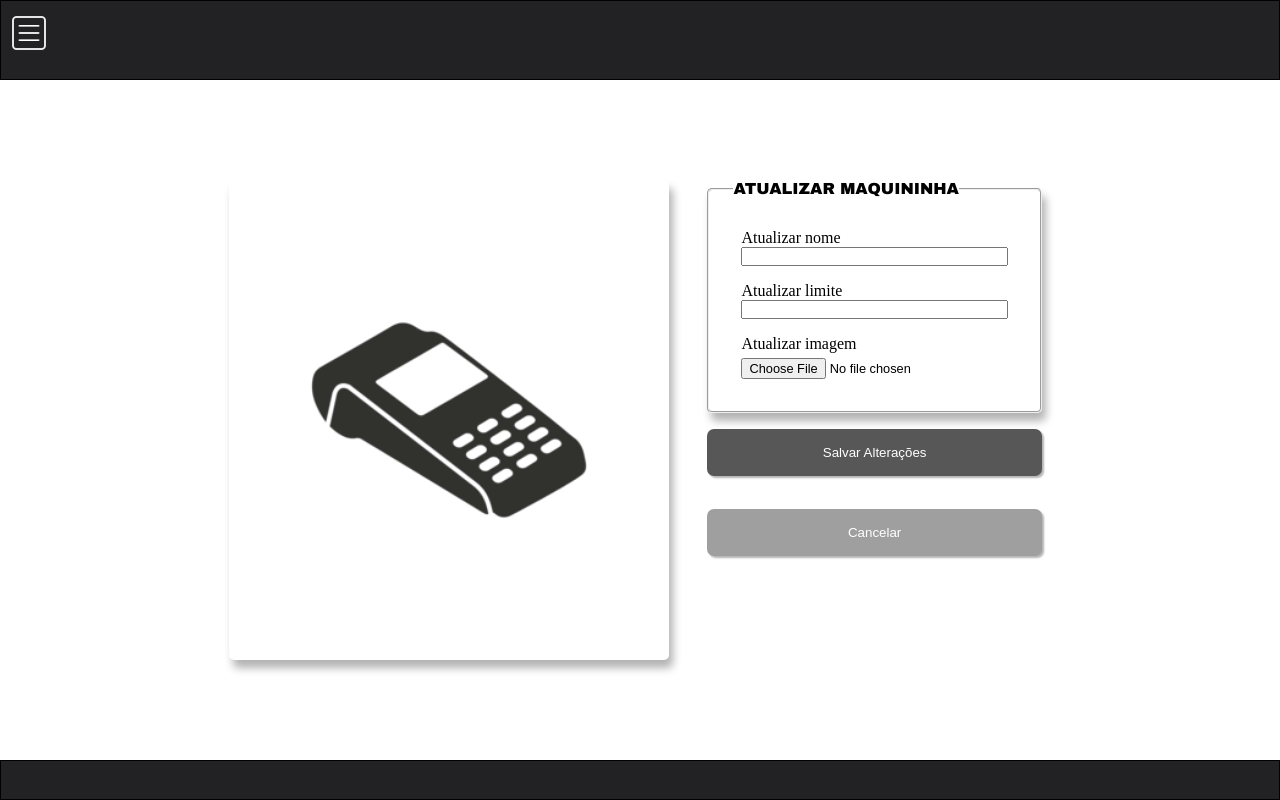
After one commit to delciocruzs2/Gerenciamento-Maquinas-de-cartao---Frango-do-Moises, a Django app: template maquinas/templates/atualizar.html in a window 1280 px wide. The commit adds this page. Run offline with Django 5.2, Linux system fonts and the light colour scheme; the template is opened without the code that fills it: values that come from a table or form of the project are taken from there, others are empty.

Commit message:
feact(atualizar_maquina): Atualizar implementado, com html e css, e demonstração de maquinas existente em gerenciador de maquinas

```diff
--- /dev/null
+++ b/maquinas/static/maquinas/css/atualizar.css
@@ -0,0 +1,125 @@
+/* Geral */
+* {
+    padding: 0;
+}
+
+main {
+    display: flex;
+    flex-direction: column;
+    align-items: center;
+    justify-content: center;
+}
+
+/* Formulario Principal */
+main form {
+    padding: 1vh;
+    display: flex;
+    flex-direction: row;
+    align-items: center;
+    justify-content: space-evenly;
+    border-radius: 5px;
+    min-height: 70vh;
+    width: 70%;
+}
+
+/* Secao da Imagem */
+#img_maquininha {
+    box-shadow: 4px 8px 8px rgba(0, 0, 0, 0.3);
+    display: flex;
+    flex-direction: column;
+    align-items: center;
+    justify-content: center;
+    border-radius: 5px;
+    height: 60vh;
+    width: 50%;
+}
+
+#img_maquininha img {
+    width: 100%;
+    height: 100%;
+    object-fit: contain;
+    border-radius: 5px;
+}
+
+/* Secao dos Campos e Fieldset */
+#forms_maquininha {
+    display: flex;
+    flex-direction: column;
+    align-items: center;
+    border-radius: 5px;
+    height: 60vh;
+    width: 40%;
+}
+
+#forms_maquininha fieldset {
+    box-shadow: 4px 8px 8px rgba(0, 0, 0, 0.3);
+    padding: 3vh;
+    display: flex;
+    justify-content: center;
+    flex-direction: column;
+    border-radius: 5px;
+    height: auto;
+    width: 95%;
+}
+
+#forms_maquininha fieldset legend {
+    font-family: 'Arial Black', sans-serif;
+    text-transform: uppercase;
+    font-weight: 900;
+    font-size: 1rem;
+}
+
+/* Divs de Valores e Inputs */
+.div_valores {
+    display: flex;
+    flex-direction: column;
+    padding: 1vh;
+    overflow: hidden;
+}
+
+.div_valores a,
+.div_valores br,
+.div_valores input[type="checkbox"],
+.div_valores label[for="imagem_maquina-clear_id"] {
+    display: none !important;
+}
+
+input[type="file"] {
+    font-size: 0.8rem;
+    margin-top: 5px;
+}
+
+/* Botoes de Acao */
+#botao_confirmar {
+    width: 95%;
+    height: 8vh;
+    margin-top: 2vh;
+}
+
+#botao_confirmar button {
+    border: none;
+    outline: none;
+    padding: 2vh;
+    width: 100%;
+    background-color: rgb(87, 87, 87);
+    box-shadow: 2px 2px 2px rgba(0, 0, 0, 0.3);
+    color: white;
+    border-radius: 7px;
+}
+
+#botao_voltar {
+    width: 95%;
+    height: 8vh;
+    margin-top: 2vh;
+}
+
+#botao_voltar button {
+    border: none;
+    outline: none;
+    color: white;
+    padding: 2vh;
+    width: 100%;
+    background-color: rgb(160, 159, 159);
+    box-shadow: 2px 2px 2px rgba(0, 0, 0, 0.3);
+    border-radius: 7px;
+}
--- /dev/null
+++ b/maquinas/templates/atualizar.html
@@ -0,0 +1,63 @@
+{% extends "base.html" %}
+{% load static %}
+
+{% block extra_css %}
+    <link rel="stylesheet" href="{% static 'maquinas/css/atualizar.css' %}">
+{% endblock extra_css %}
+
+{% block title %} Atualizar Maquininha {% endblock title %}
+
+{% block content %}
+<main>
+    <form action="" method="post" enctype="multipart/form-data">
+        {% csrf_token %}
+
+        <section id="img_maquininha">
+            <img id="preview"
+                 src="{% if maquina.imagem_maquina %}{{ maquina.imagem_maquina.url }}{% else %}{% static 'maquinas/img/placeholder.png' %}{% endif %}"
+                 alt="Preview da Maquininha">
+
+            <span id="placeholder_text" style="display: none;">Sua Imagem aparecerá aqui</span>
+        </section>
+
+        <section id="forms_maquininha">
+            <fieldset>
+                <legend class="format_text">Atualizar Maquininha</legend>
+
+                <div class="div_valores">
+                    <span>Atualizar nome</span>
+                    {{ form_atualizar.nome_maquina }}
+                    {% if form_atualizar.nome_maquina.errors %}
+                        <small style="color: red;">{{ form_atualizar.nome_maquina.errors }}</small>
+                    {% endif %}
+                </div>
+
+                <div class="div_valores">
+                    <span>Atualizar limite</span>
+                    {{ form_atualizar.valor_limite }}
+                    {% if form_atualizar.valor_limite.errors %}
+                        <small style="color: red;">{{ form_atualizar.valor_limite.errors }}</small>
+                    {% endif %}
+                </div>
+
+                <div class="div_valores">
+                    <span>Atualizar imagem</span>
+                    {{ form_atualizar.imagem_maquina }}
+                </div>
+            </fieldset>
+
+            <div id="botao_confirmar">
+                <button type="submit">Salvar Alterações</button>
+            </div>
+
+            <div id="botao_voltar">
+                <a href="{% url 'gerenciador_maquinas' %}" style="text-decoration: none;">
+                    <button type="button">Cancelar</button>
+                </a>
+            </div>
+        </section>
+    </form>
+</main>
+
+<script src="{% static 'maquinas/javascript/mostrar_imagem.js' %}"></script>
+{% endblock content %}
--- a/maquinas/urls.py
+++ b/maquinas/urls.py
@@ -4,4 +4,5 @@ from maquinas.views import *
 urlpatterns = [
     path('gerenciador_maquinas/', Maquina_View.as_view(), name='gerenciador_maquinas'),
     path('adicionar_maquinas/', Adicionar_Maquina_View.as_view(), name='adicionar_maquinas'),
+    path('atualizar_maquina/<int:id>/', Atualizar_Maquina_View.as_view(), name='atualizar_maquina'),
 ]
```
Also changed, not shown: maquinas/static/maquinas/css/gerenciador.css (+104 -0 lines), maquinas/templates/gerenciador.html (+28 -6 lines), maquinas/views.py (+26 -3 lines).
